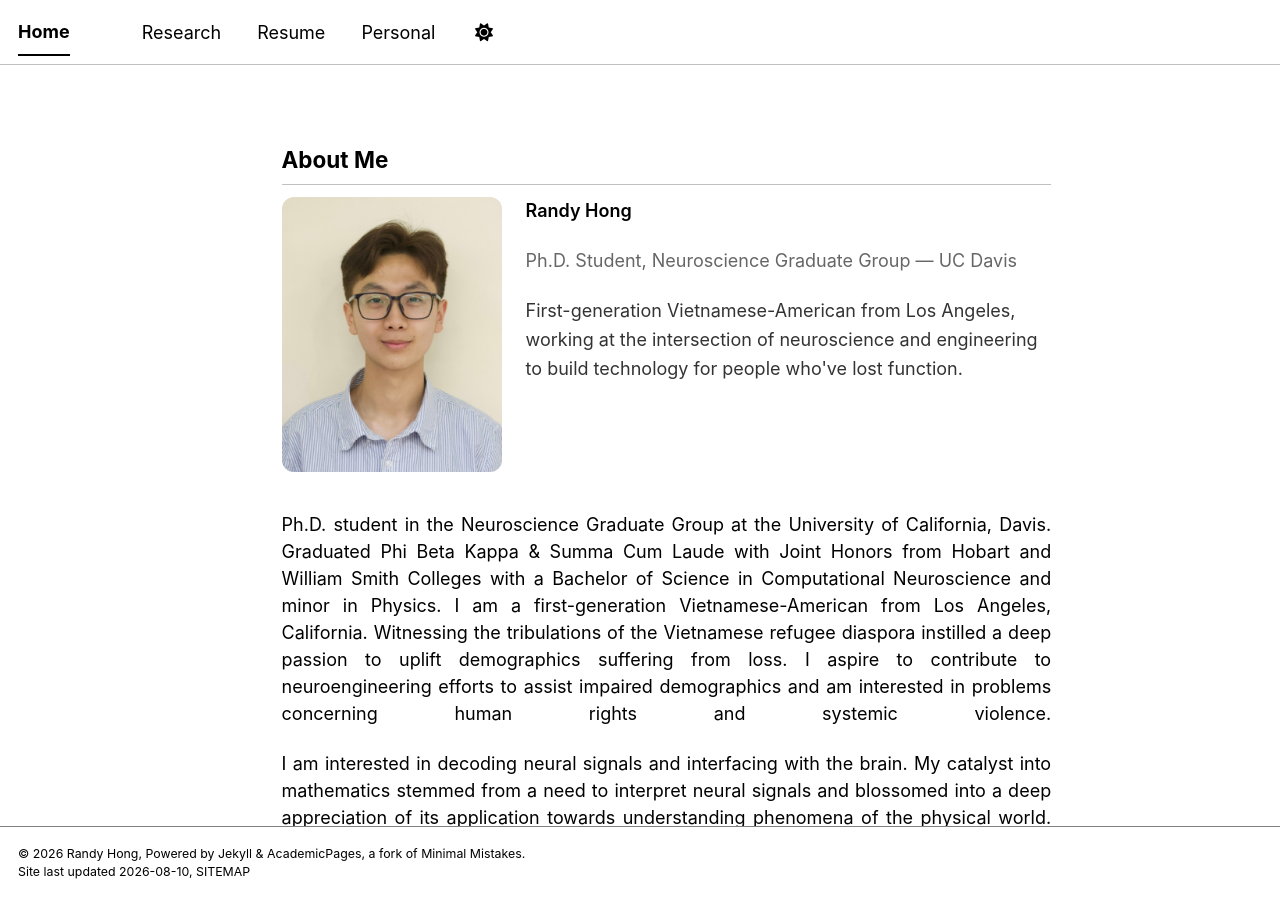
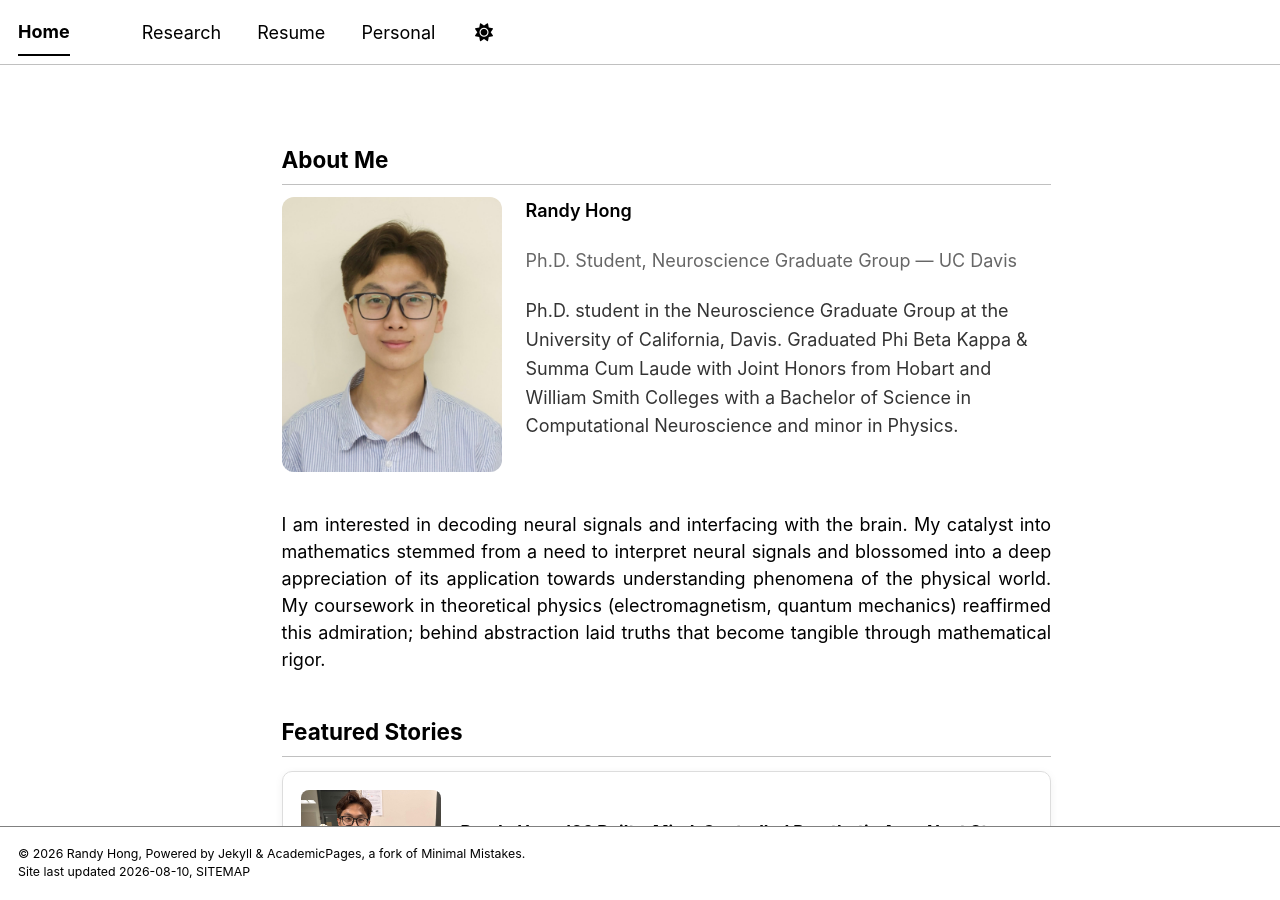
Before and after one commit to randyhongg/randyhongg.github.io, a Jekyll site: the page built from _pages/about.md, in a window 1280 px wide and 900 px high. Built offline with Jekyll 4.4.1, drawn with Linux system fonts in a browser that asks for light colours; a style sheet for code colours, icons or effects is not loaded.

Commit message:
Update about.md

```diff
--- a/_pages/about.md
+++ b/_pages/about.md
@@ -127,13 +127,11 @@ redirect_from:
 
 <p class="profile-name">Randy Hong</p>
 <p class="profile-title">Ph.D. Student, Neuroscience Graduate Group &mdash; UC Davis</p>
-<p class="profile-lead">First-generation Vietnamese-American from Los Angeles, working at the intersection of neuroscience and engineering to build technology for people who've lost function.</p>
+<p class="profile-lead">Ph.D. student in the Neuroscience Graduate Group at the University of California, Davis. Graduated Phi Beta Kappa & Summa Cum Laude with Joint Honors from Hobart and William Smith Colleges with a Bachelor of Science in Computational Neuroscience and minor in Physics.</p>
 
 </div>
 
 <div class="reveal" style="text-align: justify; text-align-last: justify; margin-bottom: 2rem; margin-top: 1.5rem;" markdown="1">
-
-Ph.D. student in the Neuroscience Graduate Group at the University of California, Davis. Graduated Phi Beta Kappa & Summa Cum Laude with Joint Honors from Hobart and William Smith Colleges with a Bachelor of Science in Computational Neuroscience and minor in Physics. I am a first-generation Vietnamese-American from Los Angeles, California. Witnessing the tribulations of the Vietnamese refugee diaspora instilled a deep passion to uplift demographics suffering from loss. I aspire to contribute to neuroengineering efforts to assist impaired demographics and am interested in problems concerning human rights and systemic violence.
 
 I am interested in decoding neural signals and interfacing with the brain. My catalyst into mathematics stemmed from a need to interpret neural signals and blossomed into a deep appreciation of its application towards understanding phenomena of the physical world. My coursework in theoretical physics (electromagnetism, quantum mechanics) reaffirmed this admiration; behind abstraction laid truths that become tangible through mathematical rigor.
 
```
